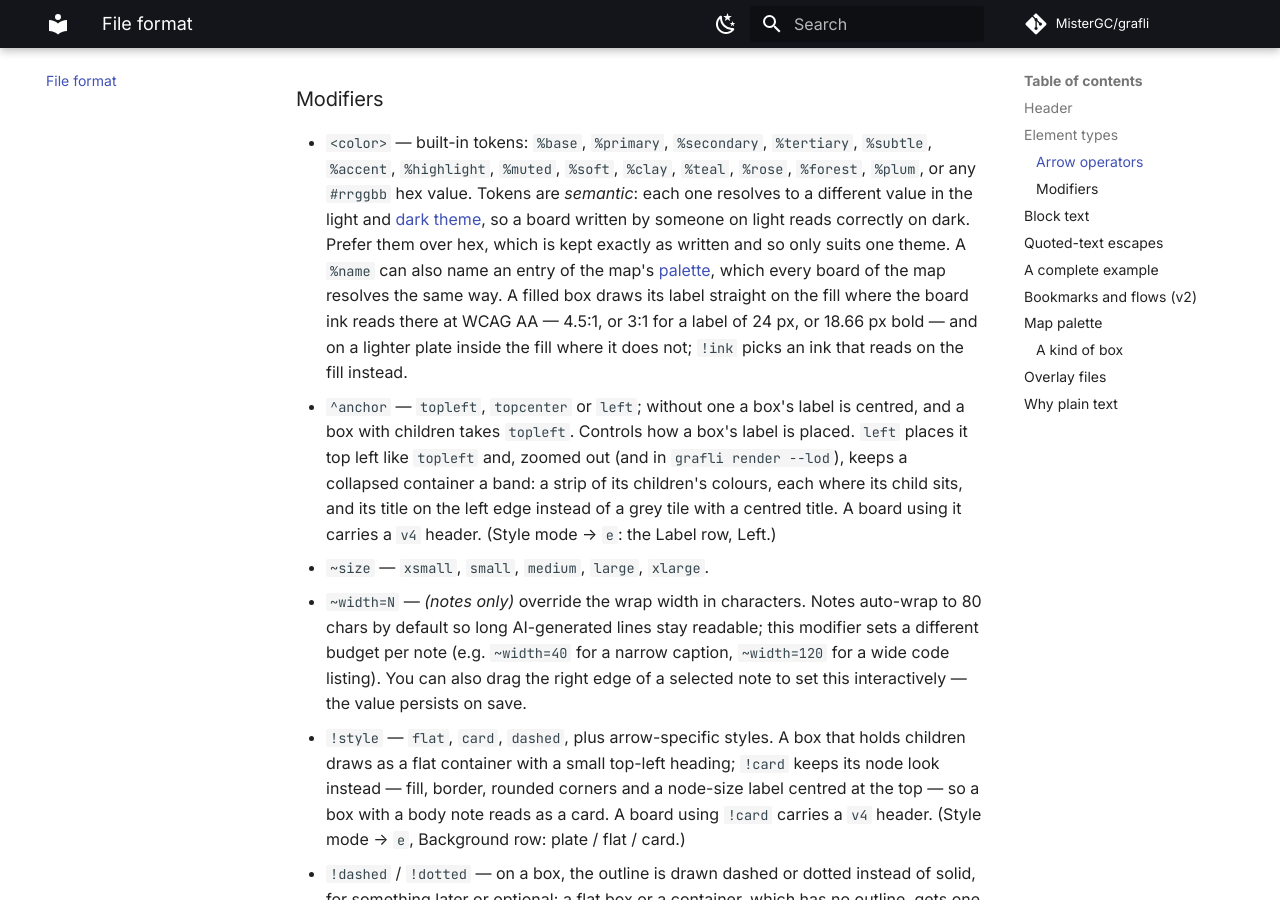
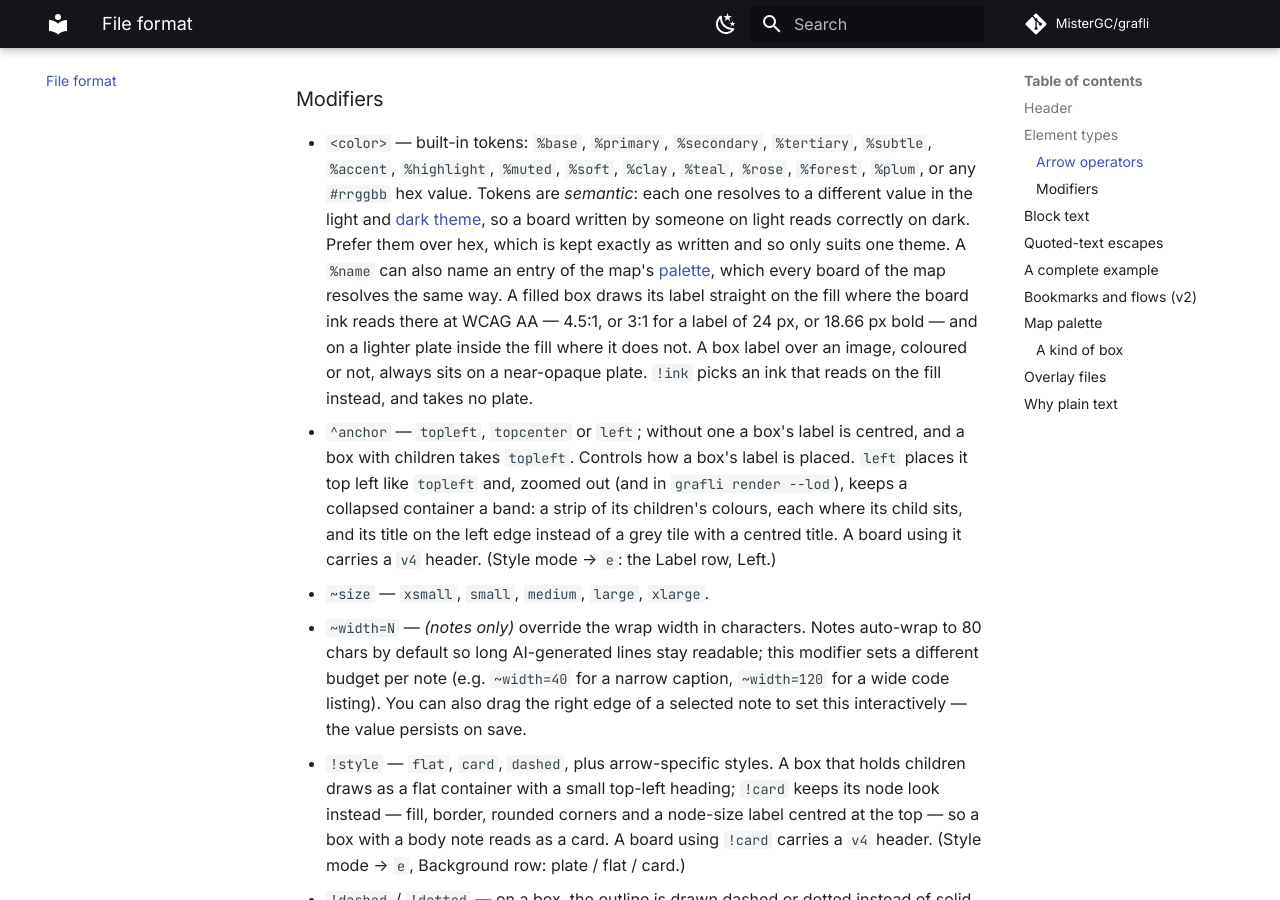
Before and after one commit to MisterGC/grafli, an MkDocs documentation site: the page built from docs/format.md, in a window 1280 px wide and 900 px high, scrolled down 1945 px. Built offline with MkDocs 1.6.1 and Material for MkDocs 9.7.7, drawn with Linux system fonts in a browser that asks for light colours; comment, search, counter and statistics services are not loaded.

Commit message:
Document the plate under a box label over an image in the format reference, skill and changelog

```diff
--- a/docs/format.md
+++ b/docs/format.md
@@ -82,8 +82,9 @@ in `grafli render`. A pair carrying a single arrow is drawn exactly as before.
   the map resolves the same way. A filled box draws its label straight on
   the fill where the board ink reads there at WCAG AA — 4.5:1, or 3:1 for
   a label of 24 px, or 18.66 px bold — and on a lighter plate inside the
-  fill where it does not; `!ink` picks an ink that reads on the fill
-  instead.
+  fill where it does not. A box label over an image, coloured or not,
+  always sits on a near-opaque plate. `!ink` picks an ink that reads on
+  the fill instead, and takes no plate.
 - `^anchor` — `topleft`, `topcenter` or `left`; without one a box's label
   is centred, and a box with children takes `topleft`. Controls how a box's
   label is placed. `left` places it top left like `topleft` and, zoomed out
```
Also changed, not shown: CHANGELOG.md (+6 -3 lines), grafli/skills/grafli/references/format.md (+1 -1 lines).
